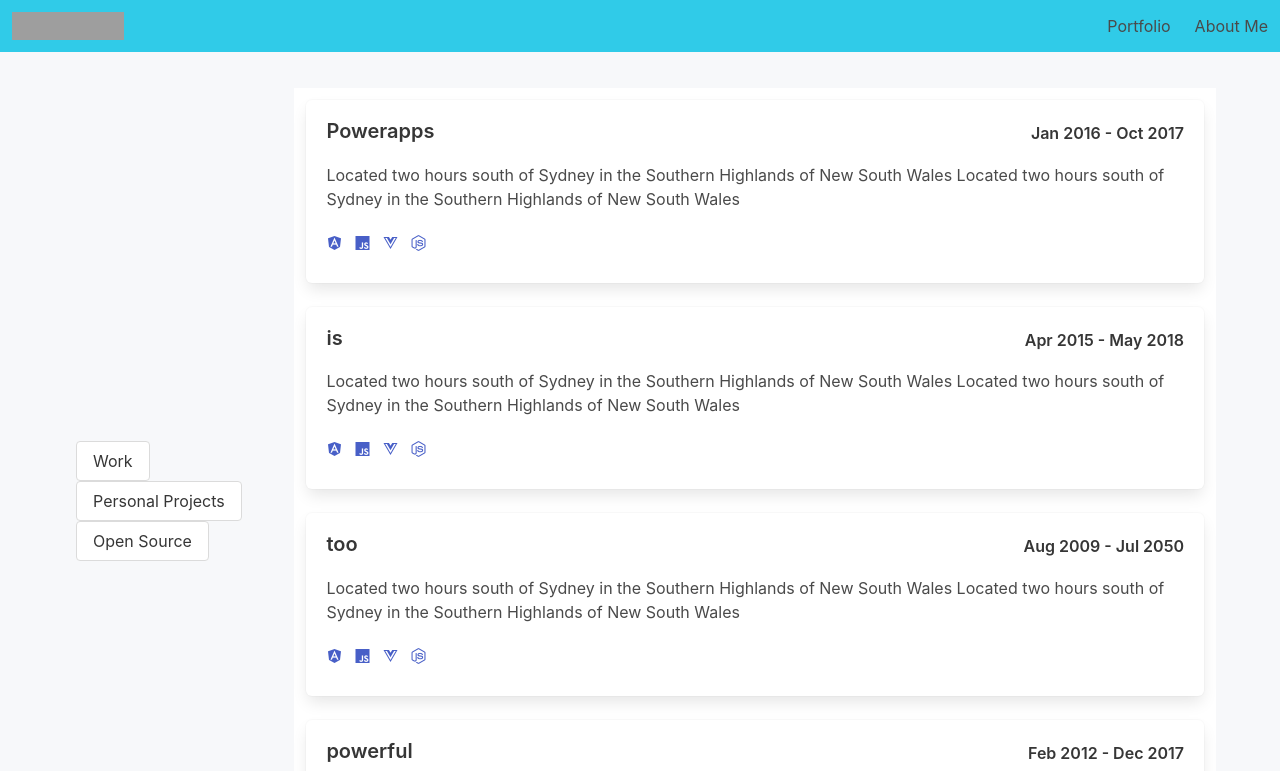
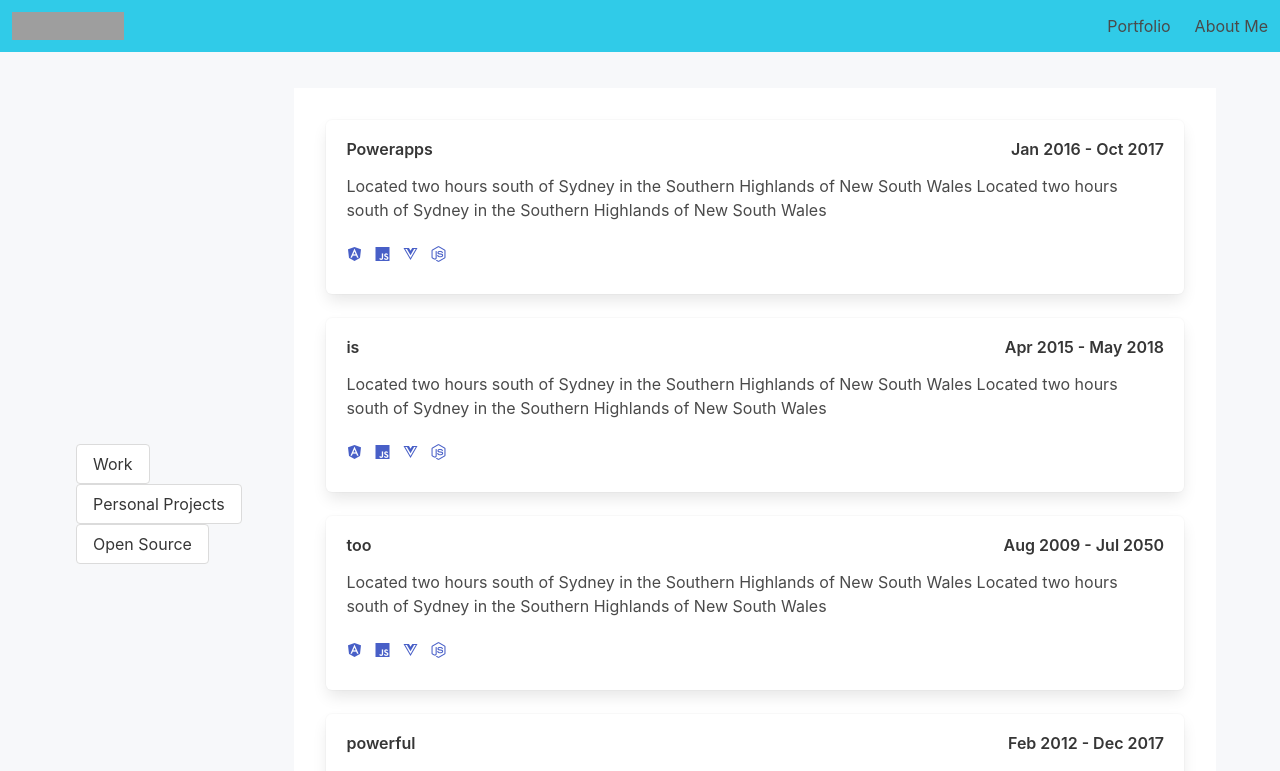
Before and after one commit to haoRchen/haoRchen.github.io, a Vue app: page /#/portfolio in a window 1280 px wide. Shown: the top 771 px of the page. Built offline with nearby package versions, Linux system fonts and the light colour scheme; grey boxes are pictures that could not be loaded; some icons are missing.

Commit message:
added spacing sass

```diff
--- a/src/components/PortfolioComponents/Portfolio.vue
+++ b/src/components/PortfolioComponents/Portfolio.vue
@@ -11,7 +11,7 @@
         Open Source
       </a>
     </div>
-    <div class="column content layout">
+    <div class="column content layout p-t-lg p-l-lg p-r-lg p-b-lg">
       <ProjectCard
         v-for="project in workList"
         :key="project.id"
--- a/src/components/PortfolioComponents/ProjectCard.vue
+++ b/src/components/PortfolioComponents/ProjectCard.vue
@@ -11,10 +11,12 @@
               <h6 class="subtitle is-6 level-item">{{ project.date }}</h6>
             </div>
           </div>
-          <p>
+          <!-- Project Descriptions -->
+          <p >
             {{ project.description }}
           </p>
         </div>
+        <!-- Card Technology Icons -->
         <nav class="level is-mobile is-marginless">
           <div class="level-left">
             <a
@@ -82,5 +84,7 @@ export default {
 };
 </script>
 
-<style>
+<style lang="sass" scoped>
+@import "../../main.sass"
+
 </style>
--- a/src/main.sass
+++ b/src/main.sass
@@ -1,3 +1,4 @@
+@import 'spacing.scss'
 // Default Bulma Color
 $primary: #30CBE8 !default
 
--- /dev/null
+++ b/src/spacing.scss
@@ -0,0 +1,45 @@
+$sizeUnit: rem;
+$marginKey: 'm';
+$paddingKey: 'p';
+$separator: '-';
+$sizes: (
+    ('none', 0),
+    ('xxs', 0.125),
+    ('xs', 0.25),
+    ('sm', 0.5),
+    ('md', 1),
+    ('lg', 2),
+    ('xl', 4),
+    ('xxl', 8),
+);
+$positions: (
+    ('t', 'top'),
+    ('r', 'right'),
+    ('b', 'bottom'),
+    ('l', 'left')
+);
+
+@function sizeValue($key, $value) {
+    @return if($key == 'none', 0, $value + $sizeUnit);
+}
+
+@each $size in $sizes {
+    $sizeKey: nth($size, 1);
+    $sizeValue: nth($size, 2);
+    .#{$marginKey}#{$separator}#{$sizeKey} {
+        margin: sizeValue($sizeKey, $sizeValue);
+    }
+    .#{$paddingKey}#{$separator}#{$sizeKey} {
+        padding: sizeValue($sizeKey, $sizeValue);
+    }
+    @each $position in $positions {
+        $posKey: nth($position, 1);
+        $posValue: nth($position, 2);
+        .#{$marginKey}#{$separator}#{$posKey}#{$separator}#{$sizeKey} {
+            margin-#{$posValue}: sizeValue($sizeKey, $sizeValue);
+        }
+        .#{$paddingKey}#{$separator}#{$posKey}#{$separator}#{$sizeKey} {
+            padding-#{$posValue}: sizeValue($sizeKey, $sizeValue);
+        }
+    }
+}
```
